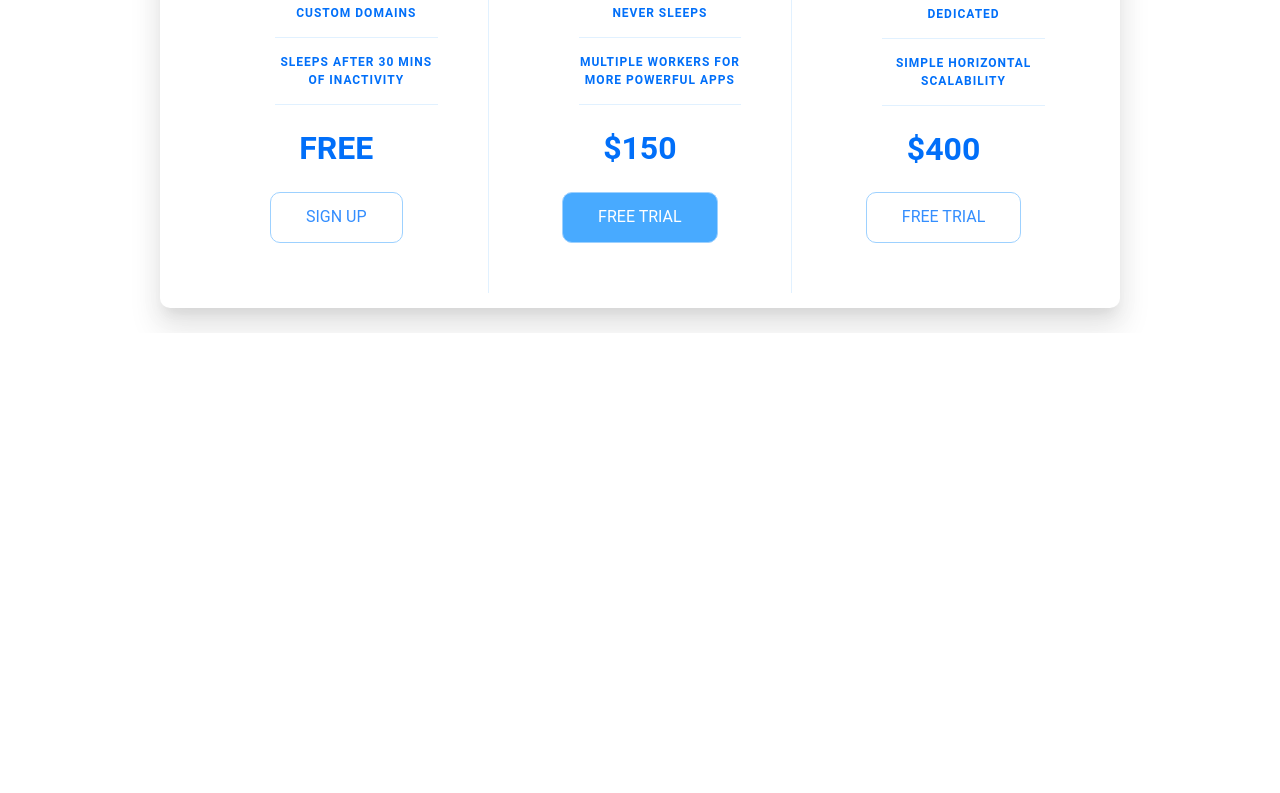
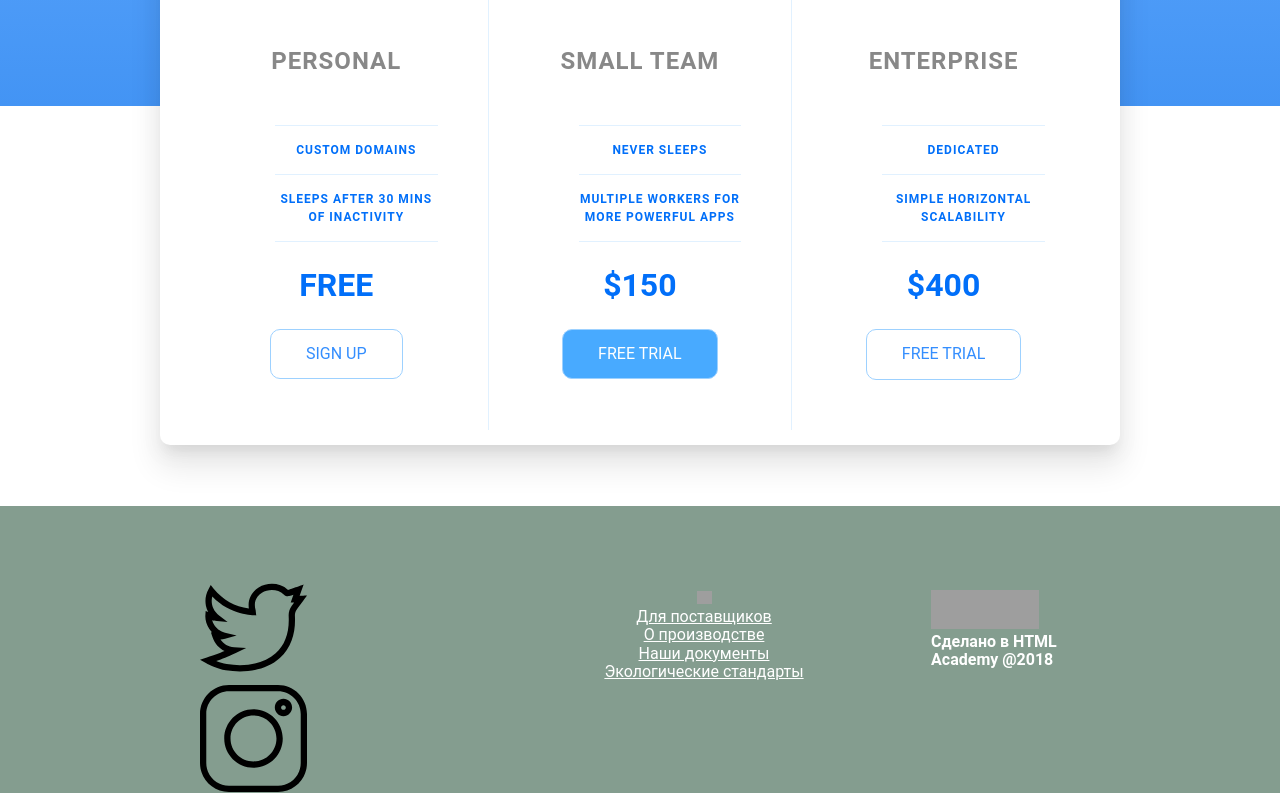
Before and after one commit to MariyaShabrova/it_progect, a PHP site: page / in a window 1280 px wide. Shown: the part 1514-2307 px from the top of the page. Before the commit the page ends 1844 px from the top, so only its background shows below. Run offline with PHP 8.4, Linux system fonts and the light colour scheme; some libraries are stand-ins or nearby versions; grey boxes are pictures that could not be loaded.

```diff
--- /dev/null
+++ b/css/blok/footer.scss
@@ -0,0 +1,52 @@
+.footer {
+    margin-top: 36px;
+    padding-top: 18px;
+    color: #ffffff;
+    background-color: #849d8f;
+}
+.footer .container {
+    display: flex;
+}
+
+.footer-social {
+    width: 147px;
+    margin: 0;
+    margin-right: 214px;
+    min-height: 38px;
+}
+.footer-info {
+    width: 326px;;
+    min-height: 38px;
+
+}
+.footer-info ,
+.footer-social  {
+    list-style: none;
+}
+
+.footer-info a {
+    color: #ffffff;
+    text-decoration: underline;
+}
+
+.footer-info a:hover,
+.footer-info a:focus {
+  color: #ffbc9e;
+}
+
+.footer-info {
+    text-align: center;
+  }
+
+.footer-copyright {
+    width: 189px;
+    min-height: 59px;
+    margin-left: auto;
+    color: #ffffff;
+    text-align: left;
+}
+
+.footer-copyright .footer-button:hover,
+.footer-copyright .footer-button:focus {
+  color: #ffbc9e;
+}
--- a/css/blok/header.scss
+++ b/css/blok/header.scss
@@ -5,22 +5,7 @@
     display: flex;
     overflow: hidden;
 }
-.maycontainer {
-    background: url(../img/fon.jpg);
-    background-repeat: no-repeat;
-    height: 630px;
-    width: 100%;
-    position: relative;
-    display: flex;
-    position: relative;
-    margin: 0 auto;
-    /* max-width: 58.75rem; */
-    /* width: 95%; */
-    flex-direction: column;
-    /* text-align: center; */
-    clip-path: polygon(0 0, 100% 0, 100% 100%, 0 80%);
 
-}
 
 #text-animal {
     font-family: "Montserrat", Sans-serif;
--- a/css/blok/hero.scss
+++ b/css/blok/hero.scss
@@ -9,6 +9,22 @@
     height: 430px;
     padding-top: 43px;
     /* padding-top: 71px; */
+}
+.maycontainer {
+    background: url(../img/fon.jpg);
+    background-repeat: no-repeat;
+    height: 630px;
+    width: 100%;
+    position: relative;
+    display: flex;
+    position: relative;
+    margin: 0 auto;
+    /* max-width: 58.75rem; */
+    /* width: 95%; */
+    flex-direction: column;
+    /* text-align: center; */
+    clip-path: polygon(0 0, 100% 0, 100% 100%, 0 80%);
+
 }
 .text_container-title {
     font-size: 30px;
--- a/css/blok/navigation.css
+++ b/css/blok/navigation.css
@@ -16,6 +16,7 @@
   color: white; }
 
 .navigation_menu {
+  background-color: #2b3238;
   margin-top: 0px;
   margin-bottom: 0px;
   padding: 0px 0px 10px 0px;
--- a/css/blok/navigation.scss
+++ b/css/blok/navigation.scss
@@ -21,6 +21,7 @@
 
 .navigation_menu {
     //transition: background 0.3s, border 0.3s, border-radius 0.3s, box-shadow 0.3s;
+    background-color: #2b3238;
     margin-top: 0px;
     margin-bottom: 0px;
     padding: 0px 0px 10px 0px;
--- a/css/style.css
+++ b/css/style.css
@@ -2825,4 +2826,49 @@ body {
   line-height: 38px;
   letter-spacing: 2.2px; }
 
+.footer {
+  margin-top: 36px;
+  padding-top: 18px;
+  color: #ffffff;
+  background-color: #849d8f; }
+
+.footer .container {
+  display: flex; }
+
+.footer-social {
+  width: 147px;
+  margin: 0;
+  margin-right: 214px;
+  min-height: 38px; }
+
+.footer-info {
+  width: 326px;
+  min-height: 38px; }
+
+.footer-info,
+.footer-social {
+  list-style: none; }
+
+.footer-info a {
+  color: #ffffff;
+  text-decoration: underline; }
+
+.footer-info a:hover,
+.footer-info a:focus {
+  color: #ffbc9e; }
+
+.footer-info {
+  text-align: center; }
+
+.footer-copyright {
+  width: 189px;
+  min-height: 59px;
+  margin-left: auto;
+  color: #ffffff;
+  text-align: left; }
+
+.footer-copyright .footer-button:hover,
+.footer-copyright .footer-button:focus {
+  color: #ffbc9e; }
+
 /*# sourceMappingURL=style.css.map */
--- a/css/style.scss
+++ b/css/style.scss
@@ -18,3 +18,4 @@
 @import "./blok/section-blok-header.scss";
 @import "./blok/namber.scss";
 @import "./blok/blok_container.scss";
+@import "./blok/footer.scss";
--- a/index.html
+++ b/index.html
@@ -10,8 +10,6 @@
 <body>
     <div class="wrapper">
         <!--Шапка сайта с адресной строкой-->
-        <section class="wrapper header">
-        <div class="maycontainer">
             <header class="navigation">
                 <section class="nav_contacts">
                 <div class="nav-container">
@@ -254,9 +252,11 @@
 </section>
 </header>
 <!--Информация на главной странице первой секции-->
+<section class="wrapper hero">
+    <div class="maycontainer">
     <div class="hero_container">
         <h1 class="text_container-title">
-            Вероятно, лучшее творческое пространство
+            Однозначно, лучшее творческое пространство
         </h1>
             <ul class="hero_list">
                 <li class="hero_list-item">
@@ -334,7 +334,7 @@
 
 
     <!--Проба-->
-    <section class="wrapper content">
+    <section class="wrapper content-info">
         <div class="content-blok">
      <div class="blok-title">
          <h1 class="blok-title-text">Наши услуги</h2>
@@ -469,7 +469,27 @@
 
 
 
-
+    <footer class="footer">
+        <div class="container">
+      <ul class="footer-social">
+        <li><a class="social-button" href="#"><img src="img/twitter.svg" alt="Твиттер"></a></li>
+        <li><a class="social-button" href="#"><img src="img/instagram.svg" alt="Инстаграм"></a></li>
+        <li><a class="social-button" href="#"><img src="img/fb.svg" alt="Фейсбук"></a></li>
+        <li><a class="social-button" href="#"><img src="img/vk.svg" alt="Вконтакте"></a></li>
+        </ul>
+      <ul class="footer-info">
+          <img src="img/heart.svg" width="15" height="13" alt="Сердечко">
+          <li><a class="info-company" href="#">Для поставщиков</a></li>
+          <li><a class="info-company" href="#">О производстве</a></li>
+          <li><a class="info-company" href="#">Наши документы</a> </li>
+          <li><a class="info-company" href="#">Экологические стандарты</a> </li>
+        </ul>
+      <p class="footer-copyright">
+        <a class="footer-button" href="https://htmlacademy.ru"><img src="img/logo-htmlacademy.svg" alt="Академия HTML" width="108" height="39"></a><br>
+        <b>Сделано в HTML Academy @2018</b>
+      </p>
+    </div>
+    </footer>
 
     <script type="text/javascript" src="./js/jquery-3.3.1.js"></script>
     <script src="http://ajax.googleapis.com/ajax/libs/jquery/1.11.0/jquery.min.js"></script>
```
Also changed, not shown: other parts of css/style.css (+16 -15 lines), blok.html (+6 -6 lines), css/blok/header.css (+0 -15 lines), css/blok/hero.css (+15 -0 lines), news.html (+6 -7 lines), 4 other files.
